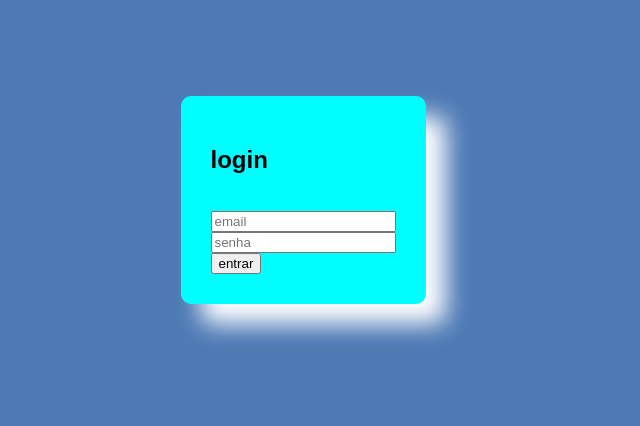
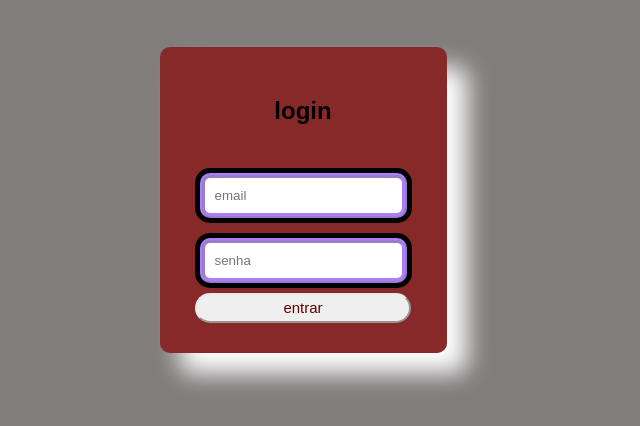
Before and after one commit to saraivapr/pagina-cadastro, a plain HTML site: page login.html in a window 1280 px wide. Shown: the whole page, without its empty margins (337-977 px from the left). Drawn offline with Linux system fonts and the light colour scheme.

Commit message:
Update login.html

```diff
--- a/login.html
+++ b/login.html
@@ -7,7 +7,7 @@
     <title>pagina de login</title>
     <style>
     body{
-     background-color: rgb(77, 122, 180);
+     background-color: rgb(129, 125, 125);
     font-family: Arial, Helvetica, sans-serif;
     display: flex;
     justify-content: center;
@@ -16,10 +16,32 @@
     margin: 0;
     }
     .container{
-        background-color: aqua;
+        background-color: rgba(138, 10, 10, 0.726);
         padding: 30px;
         border-radius: 10px;
         box-shadow: 20px 20px 25px #fff;
+        text-align: center;
+    }
+    input{
+        padding: 10px;
+        margin: 10px;
+        border:5px ridge rgba(90, 0, 236, 0.514);
+        border-radius: 10px;
+        box-shadow: 0 0 0 5px ;
+    }
+    button{
+
+        width: 95% ;
+        height: 30px;
+        border-color: rgb(233, 233, 233);
+        color: #660101;
+        font-size: 15px ;
+        border-radius: 15px ;
+        cursor: pointer;
+    }
+    button:hover{
+        border-color: rgb(5, 5, 5);
+        color: #ff0000;
     }
     </style>
 </head>
```
